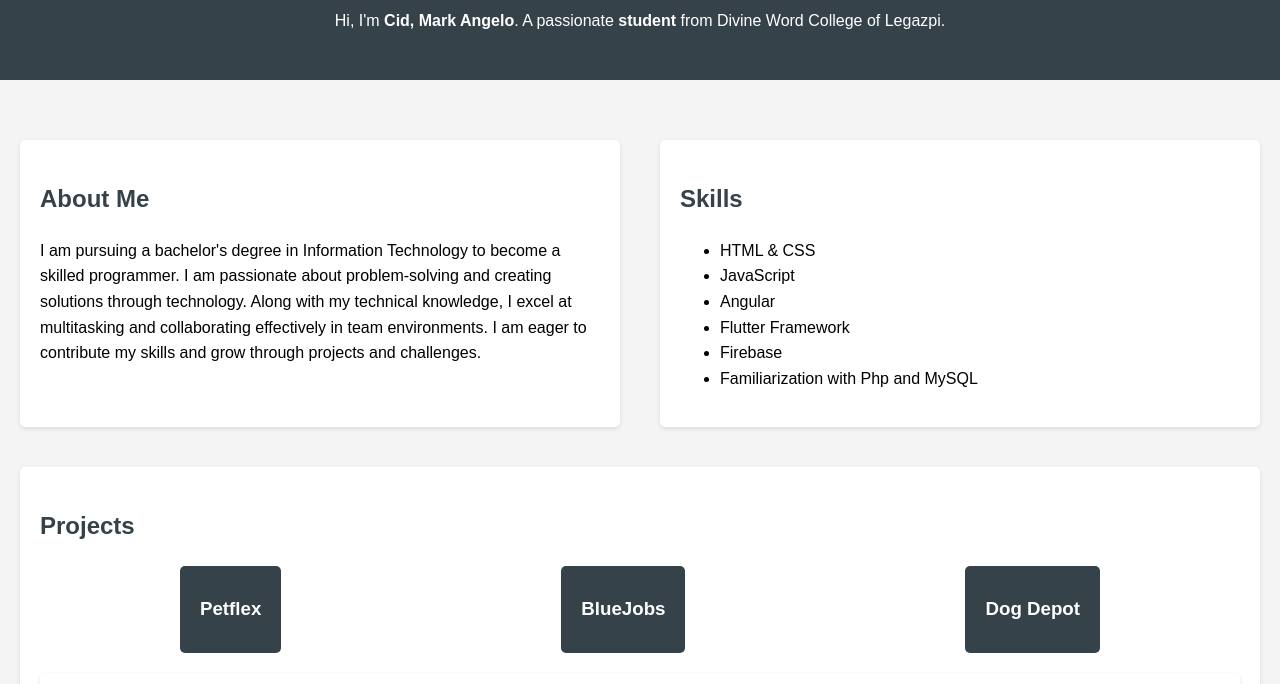
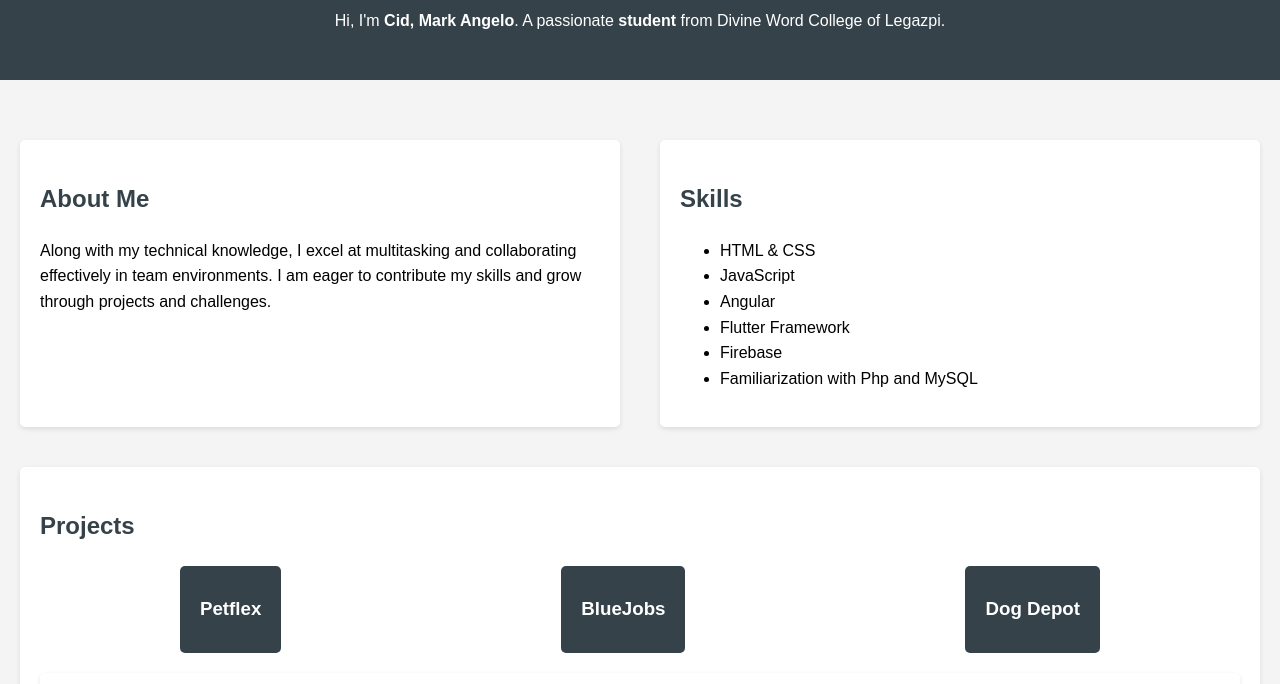
Before and after one commit to mark12-2/portfolio, a plain HTML site: page index.html in a window 1280 px wide. Shown: the part 116-800 px from the top of the page. Drawn offline with Linux system fonts and the light colour scheme.

Commit message:
fix description

```diff
--- a/index.html
+++ b/index.html
@@ -18,8 +18,7 @@
         <div class="about-skills-container">
             <section id="about">
                 <h2>About Me</h2>
-                <p>I am pursuing a bachelor's degree in Information Technology to become a skilled programmer.
-                    I am passionate about problem-solving and creating solutions through technology.
+                <p>
                     Along with my technical knowledge, I excel at multitasking and collaborating effectively in team environments.
                     I am eager to contribute my skills and grow through projects and challenges.</p>
             </section>
```
